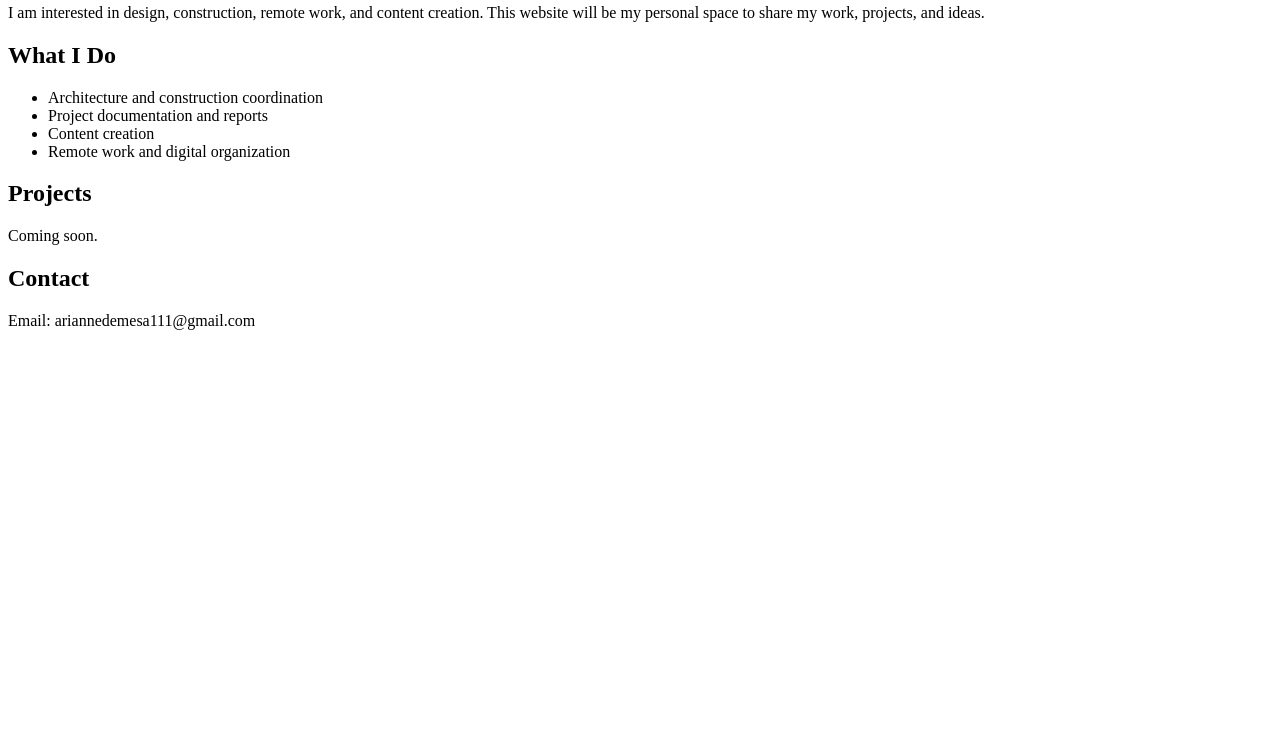
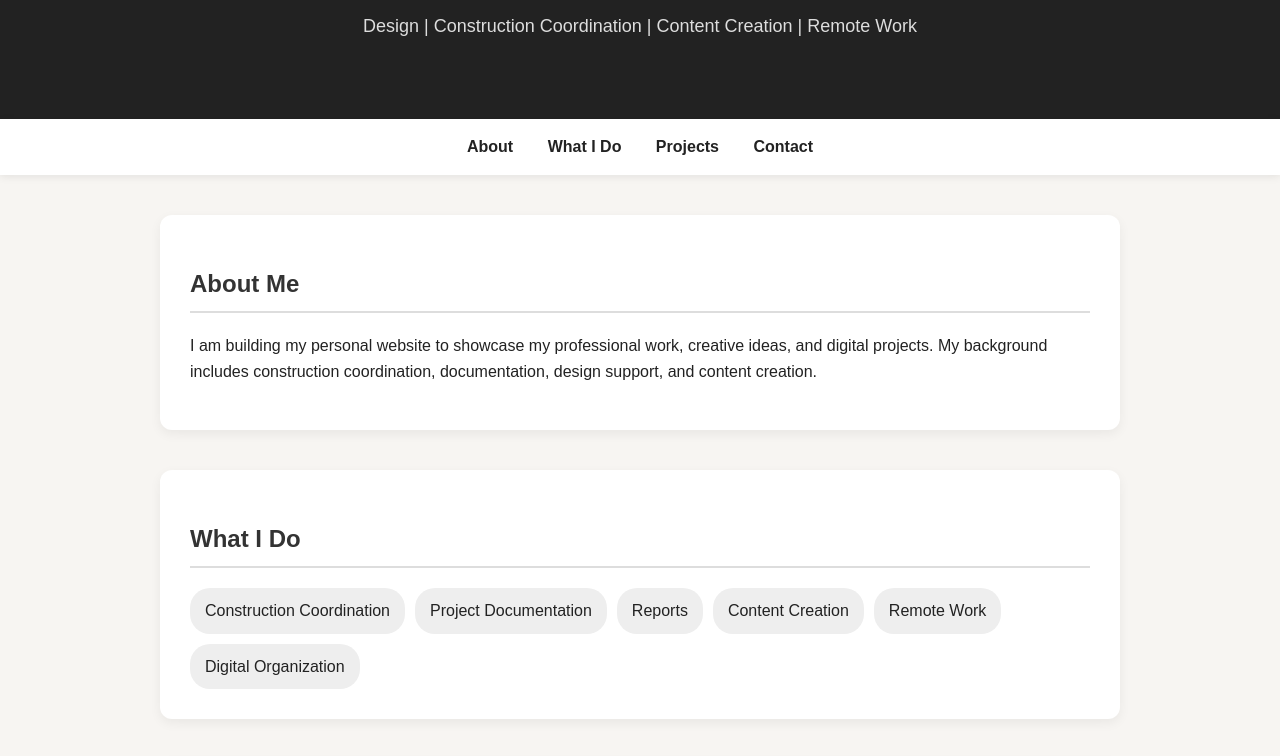
Before and after one commit to ariannedm-dotcom/cautious-octo-waffle, a plain HTML site: page index.html in a window 1280 px wide. Shown: the part 161-917 px from the top of the page. Before the commit the page ends 800 px from the top, so only its background shows below. Drawn offline with Linux system fonts and the light colour scheme.

Commit message:
Revamp personal website layout and content

```diff
--- a/index.html
+++ b/index.html
@@ -2,30 +2,136 @@
 <html>
 <head>
   <title>Arianne | Personal Website</title>
+
+  <style>
+    body {
+      margin: 0;
+      font-family: Arial, sans-serif;
+      background-color: #f7f5f2;
+      color: #222;
+      line-height: 1.6;
+    }
+
+    header {
+      background-color: #222;
+      color: white;
+      padding: 60px 20px;
+      text-align: center;
+    }
+
+    header h1 {
+      font-size: 42px;
+      margin-bottom: 10px;
+    }
+
+    header p {
+      font-size: 18px;
+      color: #ddd;
+    }
+
+    nav {
+      background-color: white;
+      padding: 15px;
+      text-align: center;
+      box-shadow: 0 2px 8px rgba(0,0,0,0.08);
+    }
+
+    nav a {
+      margin: 0 15px;
+      text-decoration: none;
+      color: #222;
+      font-weight: bold;
+    }
+
+    section {
+      max-width: 900px;
+      margin: 40px auto;
+      padding: 30px;
+      background-color: white;
+      border-radius: 12px;
+      box-shadow: 0 4px 12px rgba(0,0,0,0.06);
+    }
+
+    h2 {
+      color: #333;
+      border-bottom: 2px solid #ddd;
+      padding-bottom: 8px;
+    }
+
+    .skills {
+      display: flex;
+      flex-wrap: wrap;
+      gap: 10px;
+    }
+
+    .skills span {
+      background-color: #eee;
+      padding: 10px 15px;
+      border-radius: 20px;
+    }
+
+    footer {
+      text-align: center;
+      padding: 25px;
+      background-color: #222;
+      color: white;
+      margin-top: 40px;
+    }
+  </style>
 </head>
+
 <body>
+
+  <header>
     <h1>Hello, I’m Arianne</h1>
+    <p>Design | Construction Coordination | Content Creation | Remote Work</p>
+  </header>
 
-  <p>Welcome to my personal website.</p>
+  <nav>
+    <a href="#about">About</a>
+    <a href="#work">What I Do</a>
+    <a href="#projects">Projects</a>
+    <a href="#contact">Contact</a>
+  </nav>
 
+  <section id="about">
     <h2>About Me</h2>
     <p>
-    I am interested in design, construction, remote work, and content creation.
-    This website will be my personal space to share my work, projects, and ideas.
+      I am building my personal website to showcase my professional work,
+      creative ideas, and digital projects. My background includes construction
+      coordination, documentation, design support, and content creation.
     </p>
+  </section>
 
+  <section id="work">
     <h2>What I Do</h2>
-  <ul>
-    <li>Architecture and construction coordination</li>
-    <li>Project documentation and reports</li>
-    <li>Content creation</li>
-    <li>Remote work and digital organization</li>
-  </ul>
+    <div class="skills">
+      <span>Construction Coordination</span>
+      <span>Project Documentation</span>
+      <span>Reports</span>
+      <span>Content Creation</span>
+      <span>Remote Work</span>
+      <span>Digital Organization</span>
+    </div>
+  </section>
 
+  <section id="projects">
     <h2>Projects</h2>
-  <p>Coming soon.</p>
+    <p>
+      Coming soon. I will use this section to share selected projects,
+      case studies, personal works, and creative content.
+    </p>
+  </section>
 
+  <section id="contact">
     <h2>Contact</h2>
     <p>Email: ariannedemesa111@gmail.com</p>
+    <p>LinkedIn: https://www.linkedin.com/in/arianne-de-mesa/ </p>
+  </section>
+
+  <footer>
+    <p>© 2026 Arianne. All rights reserved.</p>
+  </footer>
+
 </body>
 </html>
```
Lines whose indentation alone changed are shown as unchanged.
